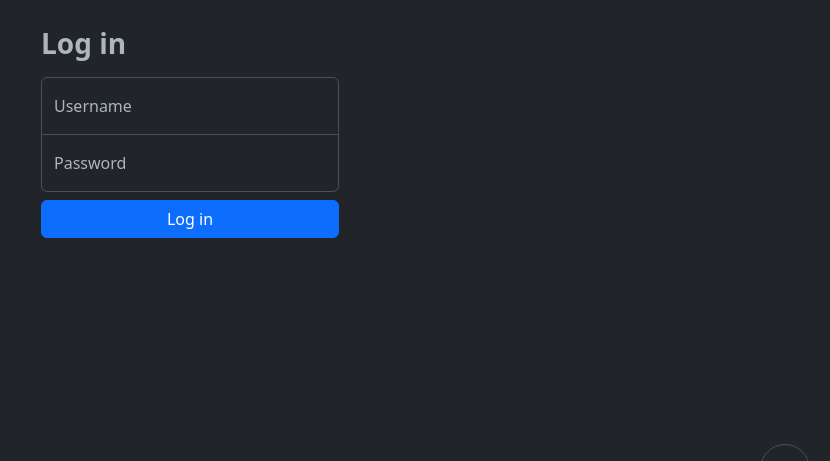
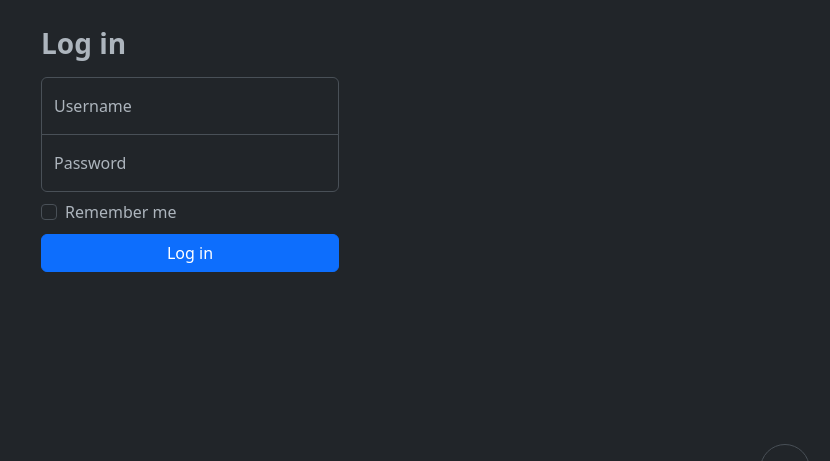
Before and after one commit to Seto000/ecommerce-website, a Django app: page /login/ in a window 1280 px wide. Shown: the part 286-747 px from the top of the page, without its empty margins (450-1280 px from the left). Run offline with Django 4.2, Linux system fonts and the light colour scheme.

Commit message:
Add remember me to login

```diff
--- a/mysite/website/templates/login.html
+++ b/mysite/website/templates/login.html
@@ -34,8 +34,11 @@
           {{ form.password_form }}
           <label for="{{ form.password_form.id_for_label }}">Password</label>
         </div>
+        <div class="form-check text-start mt-2">
+        <input class="form-check-input" type="checkbox" value="remember-me" id="flexCheckDefault" name="remember">
+        <label class="form-check-label" for="flexCheckDefault">Remember me</label>
+        </div>
         <button type="submit" class="btn btn-primary w-100 mt-2 mb-2">Log in</button>
-
       </form>
       {% if messages %}
       {% for message in messages %}
--- a/mysite/website/views.py
+++ b/mysite/website/views.py
@@ -169,9 +169,12 @@
     if request.method == 'POST':
         username = request.POST['username_form']
         password = request.POST['password_form']
+        remember = request.POST.get('remember')
         user = authenticate(request, username=username, password=password)
         if user is not None:
             login(request, user)
+            if remember != 'remember-me':
+                request.session.set_expiry(0)
             return redirect('index')
         else:
             messages.add_message(request, messages.ERROR, "Incorrect credentials or user not registered.")
```
